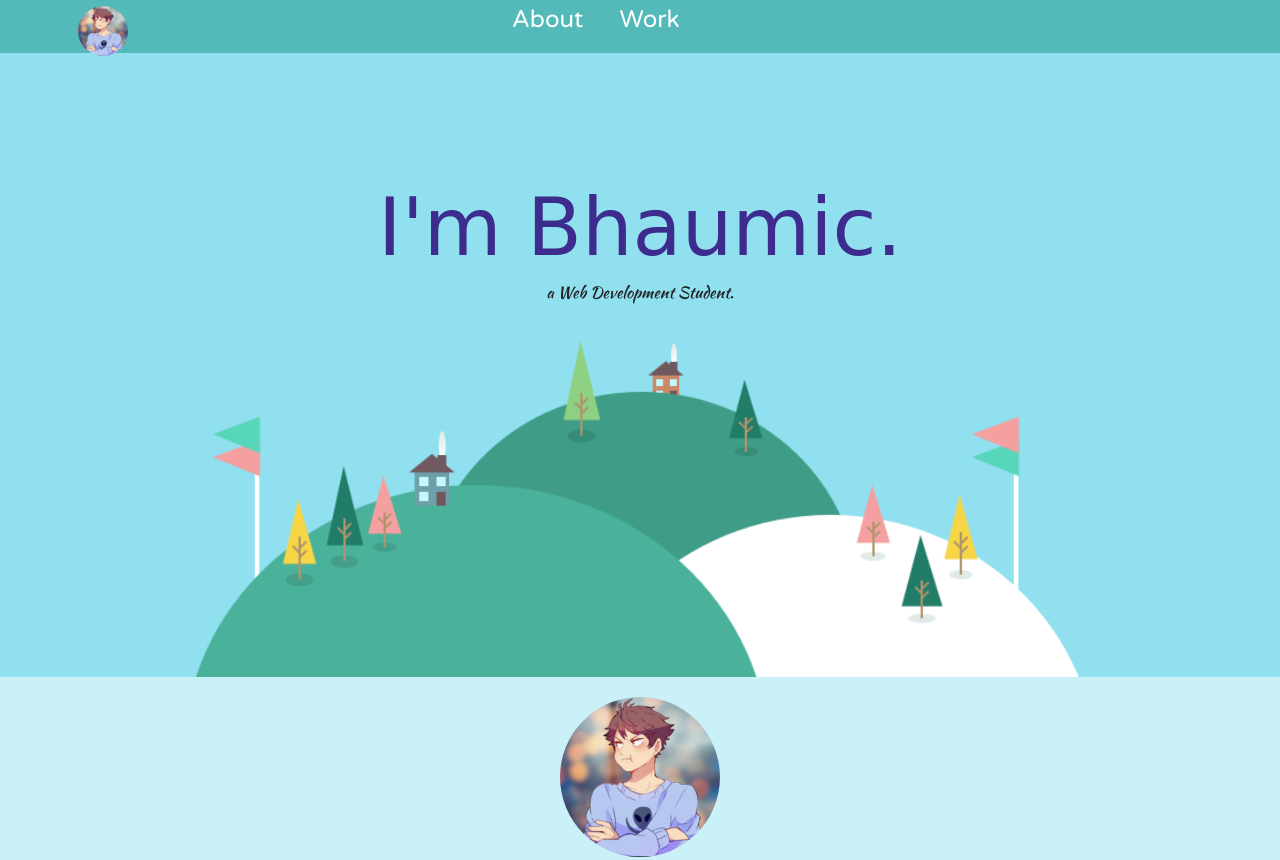
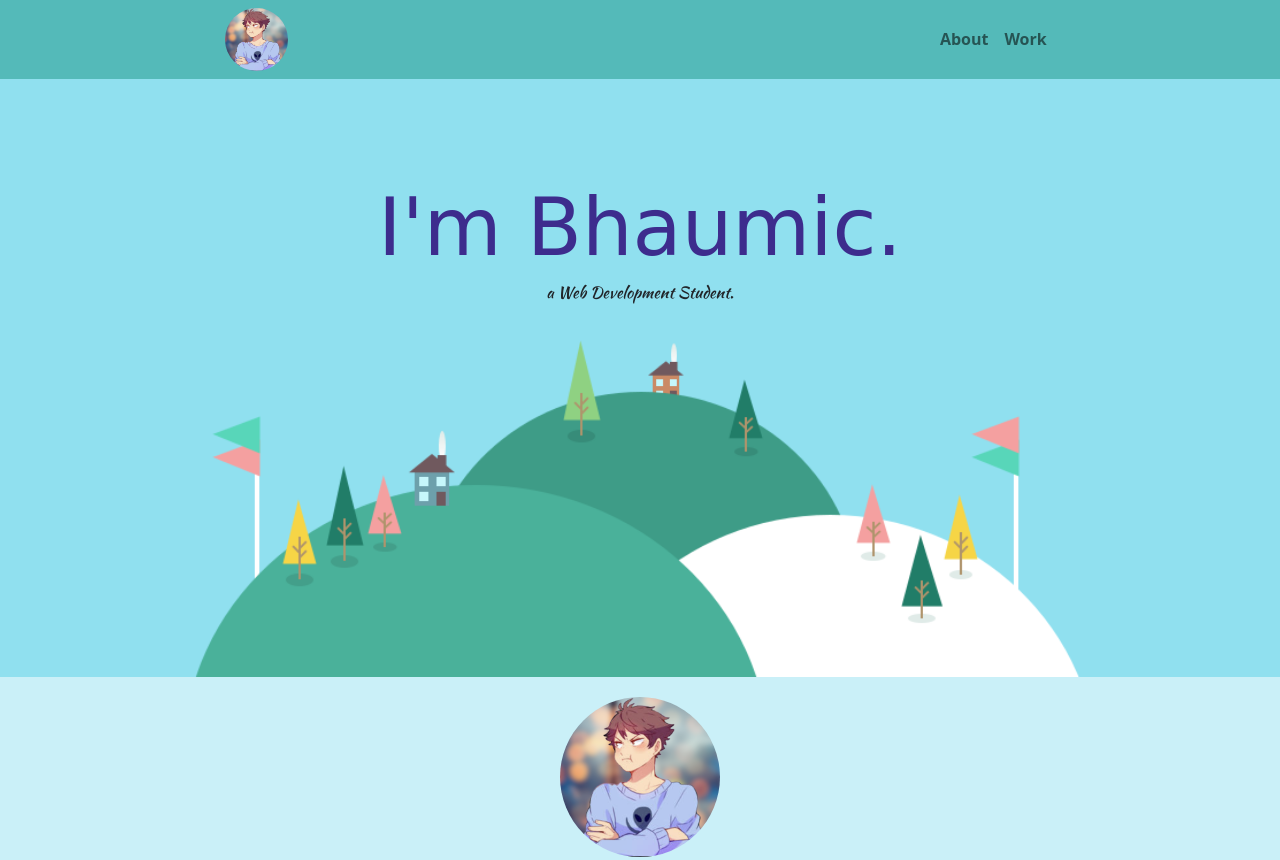
Before and after one commit to Mic-360/Web_Dev_Bootcamp, a plain HTML site: page index.html in a window 1280 px wide. Shown: the top 860 px of the page. Drawn offline with nearby package versions, Linux system fonts and the light colour scheme; a web font is replaced by a local one.

Commit message:
fixed navbar with 'Bootstrap'

```diff
--- a/index.html
+++ b/index.html
@@ -35,13 +35,36 @@
 
 <body>
   <div class="top-container">
-    <div class="navbar">
-      <h4 class="about">
-        <a class="about" href="about.html" style="padding-right: 30px">About</a>
-        <a class="about" href="work.html">Work</a>
-      </h4>
-      <img src="images/favicon-removebg-preview (1).png" alt="pin-image" class="profile-pin" />
-    </div>
+    <!-- navbar -->
+
+    <nav class="navbar fixed-top navbar-expand-lg navbar-light nav-color">
+      <div class="container col-lg-8 nav-box">
+        <div class="row">
+          <div class="col-md-4 col-xs-4">
+            <a class="navbar-brand" href="#">
+              <img src="images/favicon-removebg-preview (1).png" alt="pin-image" class="profile-pin" />
+            </a>
+          </div>
+        </div>
+        <button class="navbar-toggler" type="button" data-bs-toggle="collapse" data-bs-target="#navbarToggler"
+          aria-controls="navbarToggler" aria-expanded="false" aria-label="Toggle navigation">
+          <span class="navbar-toggler-icon"></span>
+        </button>
+        <div class="collapse navbar-collapse" id="navbarToggler">
+          <ul class="navbar-nav ms-auto mb-2 mb-lg-0">
+            <li class="nav-item nav-about ms-auto">
+              <a class="nav-link" aria-current="page" href="#">About</a>
+            </li>
+            <li class="nav-item nav-about ms-auto">
+              <a class="nav-link" href="#">Work</a>
+            </li>
+          </ul>
+        </div>
+      </div>
+    </nav>
+
+    <!-- name intro -->
+
     <div class="intro">
       <center>
         <h1 style="font-size: 80px; margin: 0 auto 0 auto; color: #3d2c8d">
--- a/styles.css
+++ b/styles.css
@@ -18,35 +18,18 @@ body {
   overflow: auto;
 }
 
-.navbar {
+.nav-color {
   background-color: #54bab9;
-  position: absolute;
-  top: 0;
-  margin: 0 auto 0 auto;
-  width: 100%;
 }
 
 .profile-pin {
-  border-color: #b9c8ed;
-  position: absolute;
-  top: 0.375em;
-  left: 4.875em;
   border-radius: 100%;
   height: 3.125em;
   width: 3.125em;
 }
 
-h4.about {
-  position: relative;
-  top: -2px;
-  left: 40%;
-  font-family: "Varela Round", sans-serif;
-  display: inline-block;
-}
-
-a.about {
-  color: white;
-  text-decoration: none;
+.nav-about {
+  font-weight: 700;
 }
 
 .intro {
```
